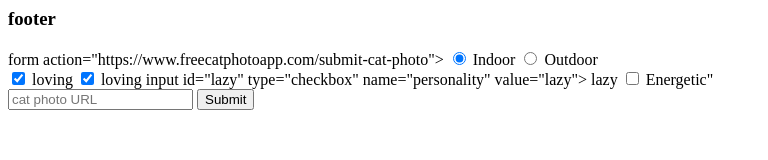
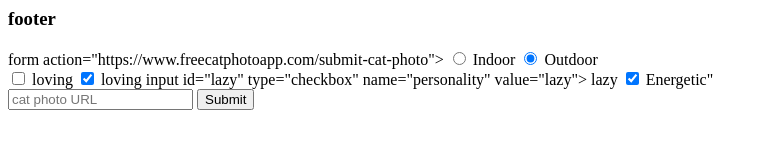
Before and after one commit to knightmoves-schools/005-forms-Romantrickey-ops, a website: page index.html in a window 1280 px wide. Shown: the whole page, without its empty margins (0-768 px from the left). Drawn offline with Linux system fonts and the light colour scheme.

Commit message:
Update index.html add check

```diff
--- a/index.html
+++ b/index.html
@@ -2,17 +2,17 @@
 <div id="footer"> <head>
 <h3>footer</h3>
 form action="https://www.freecatphotoapp.com/submit-cat-photo">   </head>
- <input id="indoor" type="radio" name="indoor-outdoor" value="indoor" checked>   <body>
+ <input id="indoor" type="radio" name="indoor-outdoor" value="indoor">   <body>
   <label for="indoor">Indoor</label>
-  <input id="outdoor" type="radio" name="indoor-outdoor" value="outdoor">  </body>
+  <input id="outdoor" type="radio" name="indoor-outdoor" value="outdoor" checked>  </body>
  <label for="outdoor">Outdoor</label><br>
-<input id="loving" type="checkbox" name="personality" value="loving" checked>
+<input id="loving" type="checkbox" name="personality" value="loving" >
  <label for="loving">loving</label>
- <input id="lazy" type="checkbox" name="personality" value="loving" checked>
+ <input id="lazy" type="checkbox" name="personality" value="lazy" checked>
  <label for="loving">loving</label>
  input id="lazy" type="checkbox" name="personality" value="lazy">
  <label for="lazy">lazy</label>
- <input id="energetic" type="checkbox" name="personality" value="energetic">
+ <input id="energetic" type="checkbox" name="personality" value="energetic" checked>
  <label for="energetic">Energetic"</label>
  <br>
  <input type="text" name="cat-url" placeholder="cat photo URL" required>
```
